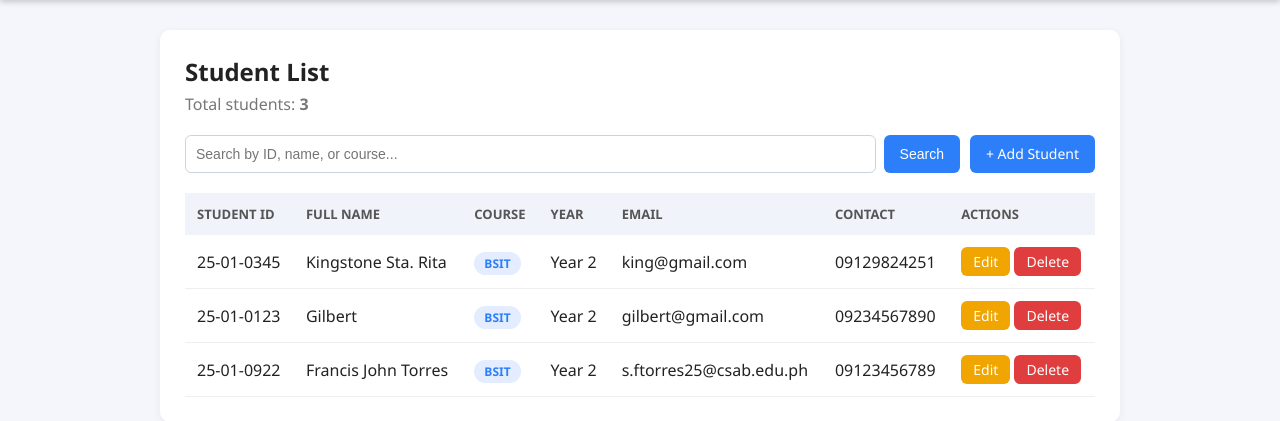
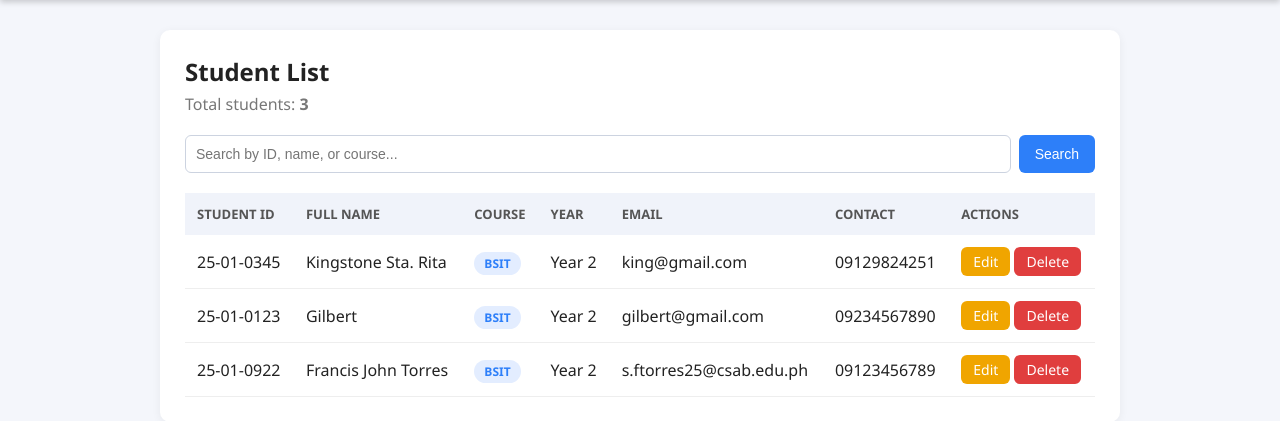
Before and after one commit to hexenfold/student_management, a PHP site: page / in a window 1280 px wide. Shown: the part 60-481 px from the top of the page. Run offline with PHP 8.4, Linux system fonts and the light colour scheme; data comes from the database, SQL or seed files in the repository.

Commit message:
Remove duplicate Add Student button

```diff
--- a/index.php
+++ b/index.php
@@ -42,7 +42,6 @@ include 'header.php';
         <a href="index.php" class="btn btn-gray">Clear</a>
       <?php endif; ?>
     </form>
-    <a href="add_student.php" class="btn">+ Add Student</a>
   </div>
 
   <table>
```
